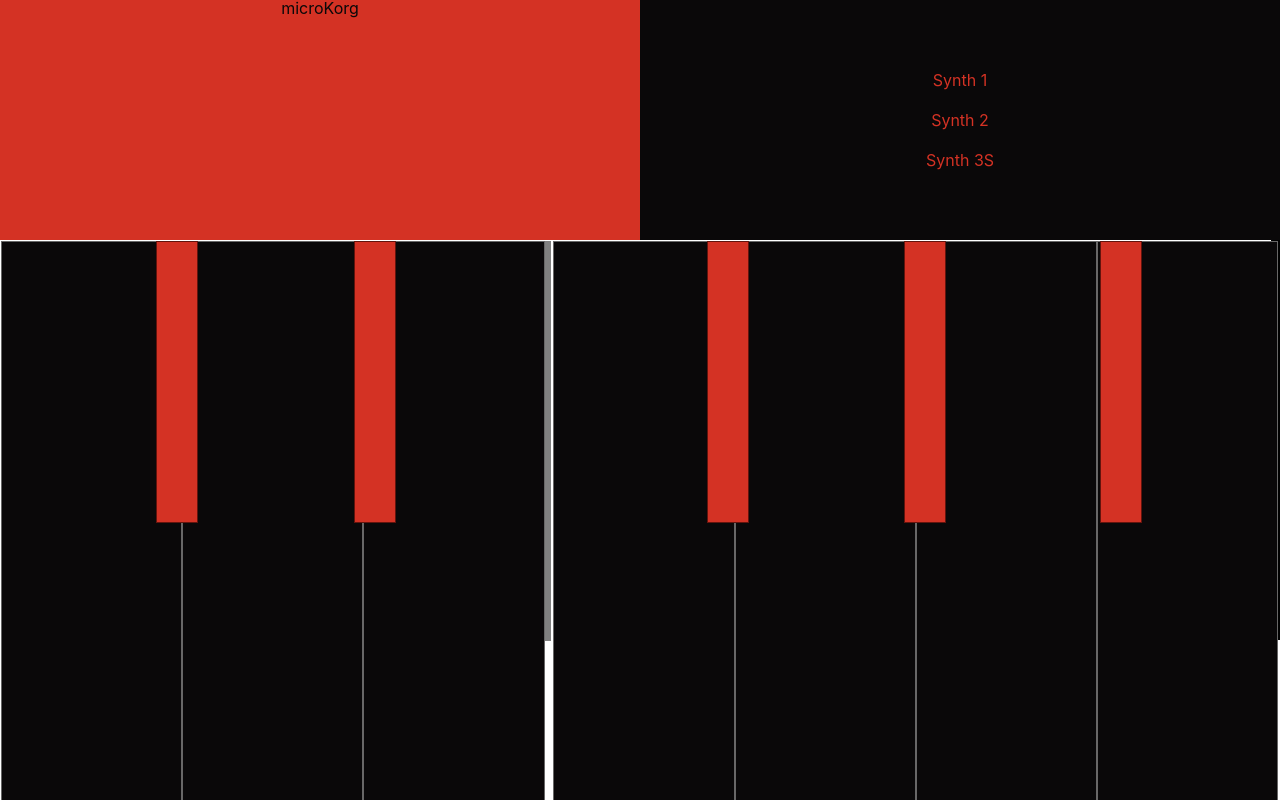
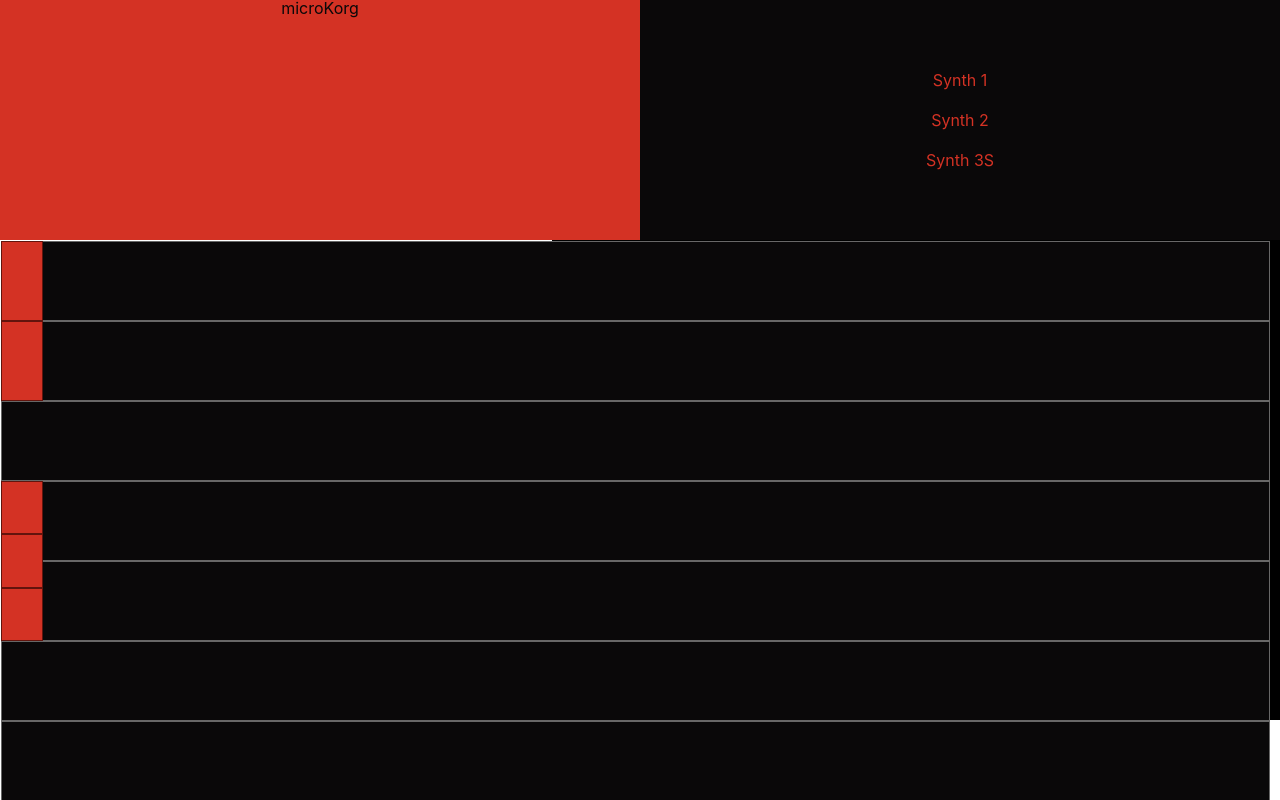
Before and after one commit to opticalfalicy/mkrg, a React (Create React App) app: page / in a window 1280 px wide. Shown: the top 800 px of the page. Built offline with nearby package versions, Linux system fonts and the light colour scheme.

Commit message:
init branch

```diff
--- a/src/App.css
+++ b/src/App.css
@@ -51,10 +51,12 @@
 }
 
 .keys{
-  height: 50vh;
+  /* height: 50vh; */
+  height: 60vh;
   width: 100%;
   background: black;
   display: flex;
+  flex-direction: column;
   /* justify-content: flex-end; */
 }
 
@@ -102,14 +104,17 @@
 .w-keys{
   z-index: 0;
   display: flex;
+  flex-direction: column;
   position: absolute;
-  height: 100%;
+  /* height: 100%; */
+  height: 30%;
+  /* width: 12vw; */
 }
 
 .W{
   /* width: 272.85px; */
   /* width: 100px; */
-  width: 14vw;
+  width: 99vw;
   height: 100%;
   border: 1px solid rgb(104, 103, 103);
   /* background: white */
@@ -120,6 +125,10 @@
   width: 43%
 }
 
+.fB .w-keys{
+  height: 40%;
+}
+
 .fB .b-keys{
   width: 58%;
 }
@@ -127,9 +136,10 @@
 .b-keys{
   z-index: 1;
   display: flex;
+  flex-direction: column;
   justify-content: space-evenly;
   position: absolute;
-  height: 70%;
+  height: 20%;
   /* width: 15%; */
 }
 
```
